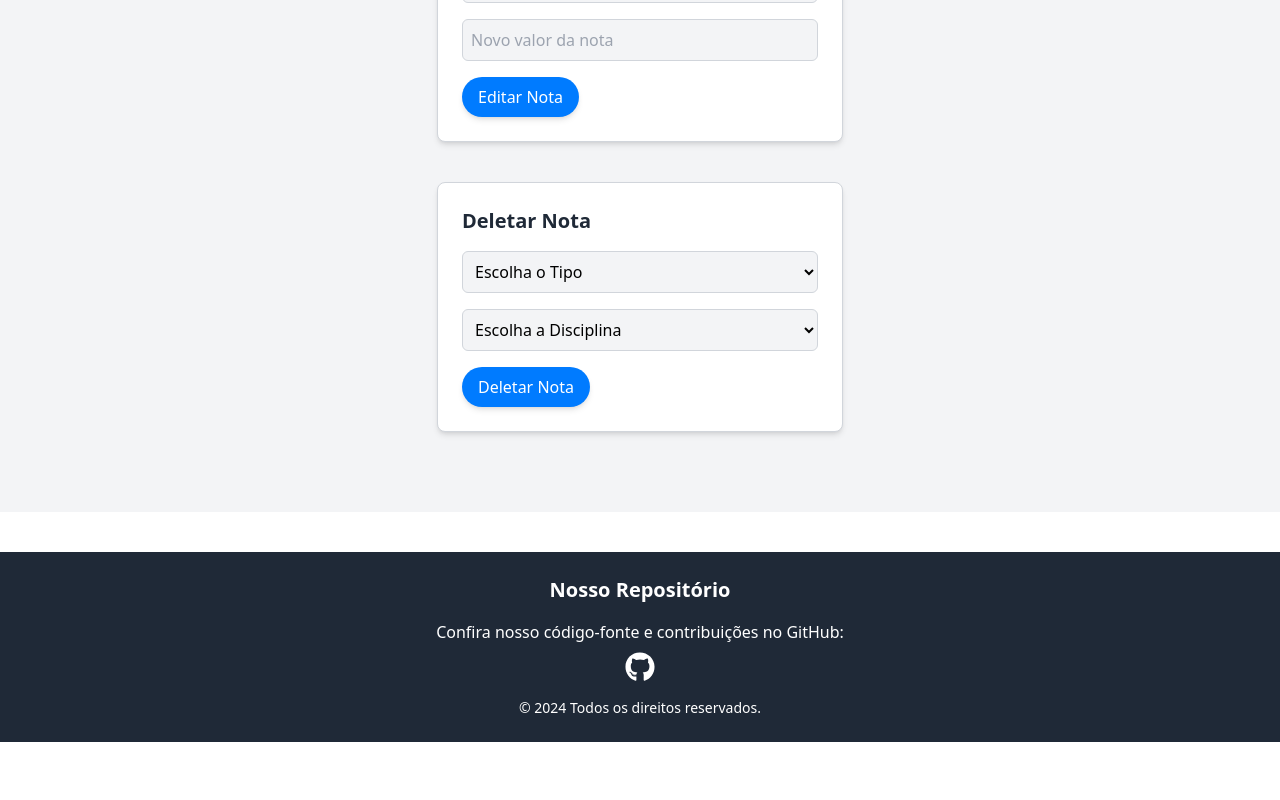
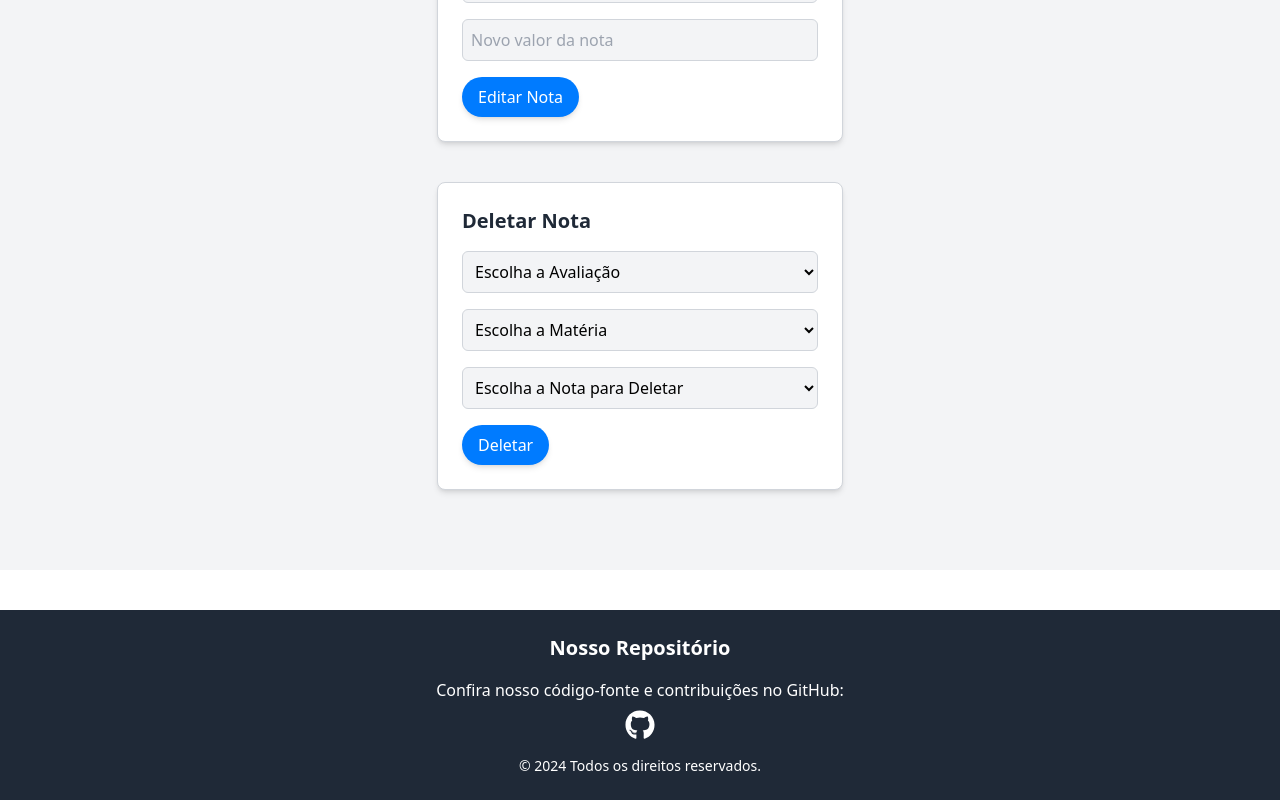
Before and after one commit to IsabellaMedeiros1/CP6-Front, a Next.js app in the folder portfolio/: page /cards/igor in a window 1280 px wide. Shown: the part 1406-2206 px from the top of the page. Before the commit the page ends 2148 px from the top, so only its background shows below. Built offline with nearby package versions, Linux system fonts and the light colour scheme.

Commit message:
arrumando o deletar dos outros cards

```diff
--- a/portfolio/src/app/cards/cristian/page.tsx
+++ b/portfolio/src/app/cards/cristian/page.tsx
@@ -17,7 +17,7 @@ export default function Cristian() {
   const [editType, setEditType] = useState<keyof TipoNotas>('Challenge');
   const [editSubject, setEditSubject] = useState<string>('');
   const [noteToEdit, setNoteToEdit] = useState<string>('');
-  const [noteToDelete, setNoteToDelete] = useState<string>('');
+  const [noteToDelete, setNoteToDelete] = useState<number | null>(null);
   const [confirmationMessage, setConfirmationMessage] = useState<string>('');
 
   useEffect(() => {
@@ -131,50 +131,40 @@ export default function Cristian() {
 
 
   const handleDeleteNote = async () => {
-    console.log('editSubject:', editSubject);
-    console.log('noteToDelete:', noteToDelete);
-    console.log('editType:', editType);
-
-    if (editSubject && noteToDelete && editType) {
-      const noteValueToDelete = Number(noteToDelete);
-
-      if (isNaN(noteValueToDelete)) {
-        console.error('O valor da nota é inválido.');
-        return;
-      }
+    if (typeof noteToDelete !== 'number') return;
 
     try {
-        const response = await fetch('http://localhost:3000/api/base-notas/2', {
-          method: 'DELETE',
+      const response = await fetch(`http://localhost:3000/api/base-notas/2`, {
+        method: "DELETE",
         headers: {
           'Content-Type': 'application/json',
         },
         body: JSON.stringify({
           tipo: editType,
           disciplina: editSubject,
-            valor: noteValueToDelete,
+          valor: noteToDelete,
         }),
       });
 
       if (response.ok) {
-          const updatedNotes = await response.json();
-          setNotes(updatedNotes);
-          setNoteToDelete('');
-          setConfirmationMessage('Nota deletada com sucesso!');
-          setTimeout(() => setConfirmationMessage(''), 3000);
+        setNotes((prevNotes) => {
+          if (!prevNotes) return null;
+
+          const updatedNotas: TipoNotas = { ...prevNotes };
+          if (updatedNotas[editType] && updatedNotas[editType][editSubject]) {
+            updatedNotas[editType][editSubject] = updatedNotas[editType][editSubject].filter(nota => nota !== noteToDelete);
+          }
+          return updatedNotas;
+        });
+        alert("A nota foi excluída com sucesso!");
       } else {
-          const errorData = await response.json();
-          console.error('Erro ao deletar nota:', errorData);
+        throw new Error("Erro ao excluir a nota: " + response.statusText);
       }
     } catch (error) {
-        console.error('Erro ao deletar nota:', error);
-      }
-    } else {
-      console.error('Faltam dados para deletar a nota. Certifique-se de que a nota, a disciplina e o tipo estão selecionados.');
+      console.error("Falha na exclusão da nota: ", error);
+      alert("Houve um erro ao tentar excluir a nota. Tente novamente.");
     }
   };
-
-
 
 
   return (
@@ -352,55 +342,58 @@ export default function Cristian() {
 
       <div className="form-container">
         <h2 className="titulo-form">Deletar Nota</h2>
+
         <select
           onChange={(e) => {
             const selectedValue = e.target.value as keyof TipoNotas;
             setEditType(selectedValue);
             setEditSubject('');
+            setNoteToDelete(null);
           }}
           className="select mb-4"
         >
-          <option value="">Escolha o Tipo</option>
-          {['Challenge', 'Global', 'Checkpoint'].map((type) => (
+          <option value="">Escolha a Avaliação</option>
+          {notes && ['Challenge', 'Global', 'Checkpoint'].map((type) => (
             <option key={type} value={type}>
               {type}
             </option>
           ))}
         </select>
 
-        {editType && notes && (
         <select
           value={editSubject}
-            onChange={(e) => setEditSubject(e.target.value)}
+          onChange={(e) => {
+            setEditSubject(e.target.value);
+            setNoteToDelete(null);
+          }}
           className="select mb-4"
         >
-            <option value="">Escolha a Disciplina</option>
-            {Object.keys(notes[editType] || {}).map((subject) => (
+          <option value="">Escolha a Matéria</option>
+          {editType && notes && Object.keys(notes[editType]).map((subject) => (
             <option key={subject} value={subject}>
               {subject}
             </option>
           ))}
         </select>
-        )}
 
-        {editSubject && notes && notes[editType] && notes[editType][editSubject] && (
         <select
-            value={noteToEdit}
-            onChange={(e) => setNoteToEdit(e.target.value)}
+          value={noteToDelete !== null ? noteToDelete : ''}
+          onChange={(e) => setNoteToDelete(e.target.value ? Number(e.target.value) : null)}
           className="select mb-4"
         >
-            <option value="">Escolha a Nota para Editar</option>
-            {notes[editType][editSubject].map((note: number, index: number) => (
+          <option value="">Escolha a Nota para Deletar</option>
+          {editSubject && notes && notes[editType][editSubject].map((note, index) => (
             <option key={index} value={note}>
               {note}
             </option>
           ))}
         </select>
-        )}
 
-
-        <button onClick={handleDeleteNote} className="btn-add-nota bg-[#007BFF] text-white hover:bg-[#0056b3] transition duration-200 px-4 py-2 rounded-full shadow-md">
-          Deletar Nota
+        <button
+          onClick={handleDeleteNote}
+          className="btn-add-nota bg-[#007BFF] text-white hover:bg-[#0056b3] transition duration-200 px-4 py-2 rounded-full shadow-md"
+        >
+          Deletar
         </button>
       </div>
     </div>
--- a/portfolio/src/app/cards/guilherme/page.tsx
+++ b/portfolio/src/app/cards/guilherme/page.tsx
@@ -18,7 +18,7 @@ export default function Guilherme() {
   const [editType, setEditType] = useState<keyof TipoNotas>('Challenge');
   const [editSubject, setEditSubject] = useState<string>('');
   const [noteToEdit, setNoteToEdit] = useState<string>('');
-  const [noteToDelete, setNoteToDelete] = useState<string>('');
+  const [noteToDelete, setNoteToDelete] = useState<number | null>(null);
   const [confirmationMessage, setConfirmationMessage] = useState<string>('');
 
   useEffect(() => {
@@ -130,51 +130,41 @@ export default function Guilherme() {
     }
   };
 
-
   const handleDeleteNote = async () => {
-    console.log('editSubject:', editSubject);
-    console.log('noteToDelete:', noteToDelete);
-    console.log('editType:', editType);
-
-    if (editSubject && noteToDelete && editType) {
-      const noteValueToDelete = Number(noteToDelete);
-
-      if (isNaN(noteValueToDelete)) {
-        console.error('O valor da nota é inválido.');
-        return;
-      }
+    if (typeof noteToDelete !== 'number') return;
 
     try {
-        const response = await fetch('http://localhost:3000/api/base-notas/4', {
-          method: 'DELETE',
+      const response = await fetch(`http://localhost:3000/api/base-notas/4`, {
+        method: "DELETE",
         headers: {
           'Content-Type': 'application/json',
         },
         body: JSON.stringify({
           tipo: editType,
           disciplina: editSubject,
-            valor: noteValueToDelete,
+          valor: noteToDelete,
         }),
       });
 
       if (response.ok) {
-          const updatedNotes = await response.json();
-          setNotes(updatedNotes);
-          setNoteToDelete('');
-          setConfirmationMessage('Nota deletada com sucesso!');
-          setTimeout(() => setConfirmationMessage(''), 3000);
+        setNotes((prevNotes) => {
+          if (!prevNotes) return null;
+
+          const updatedNotas: TipoNotas = { ...prevNotes };
+          if (updatedNotas[editType] && updatedNotas[editType][editSubject]) {
+            updatedNotas[editType][editSubject] = updatedNotas[editType][editSubject].filter(nota => nota !== noteToDelete);
+          }
+          return updatedNotas;
+        });
+        alert("A nota foi excluída com sucesso!");
       } else {
-          const errorData = await response.json();
-          console.error('Erro ao deletar nota:', errorData);
+        throw new Error("Erro ao excluir a nota: " + response.statusText);
       }
     } catch (error) {
-        console.error('Erro ao deletar nota:', error);
-      }
-    } else {
-      console.error('Faltam dados para deletar a nota. Certifique-se de que a nota, a disciplina e o tipo estão selecionados.');
+      console.error("Falha na exclusão da nota: ", error);
+      alert("Houve um erro ao tentar excluir a nota. Tente novamente.");
     }
   };
-
 
 
 
@@ -354,55 +344,58 @@ export default function Guilherme() {
 
       <div className="form-container">
         <h2 className="titulo-form">Deletar Nota</h2>
+
         <select
           onChange={(e) => {
             const selectedValue = e.target.value as keyof TipoNotas;
             setEditType(selectedValue);
             setEditSubject('');
+            setNoteToDelete(null);
           }}
           className="select mb-4"
         >
-          <option value="">Escolha o Tipo</option>
-          {['Challenge', 'Global', 'Checkpoint'].map((type) => (
+          <option value="">Escolha a Avaliação</option>
+          {notes && ['Challenge', 'Global', 'Checkpoint'].map((type) => (
             <option key={type} value={type}>
               {type}
             </option>
           ))}
         </select>
 
-        {editType && notes && (
         <select
           value={editSubject}
-            onChange={(e) => setEditSubject(e.target.value)}
+          onChange={(e) => {
+            setEditSubject(e.target.value);
+            setNoteToDelete(null);
+          }}
           className="select mb-4"
         >
-            <option value="">Escolha a Disciplina</option>
-            {Object.keys(notes[editType] || {}).map((subject) => (
+          <option value="">Escolha a Matéria</option>
+          {editType && notes && Object.keys(notes[editType]).map((subject) => (
             <option key={subject} value={subject}>
               {subject}
             </option>
           ))}
         </select>
-        )}
 
-        {editSubject && notes && notes[editType] && notes[editType][editSubject] && (
         <select
-            value={noteToEdit}
-            onChange={(e) => setNoteToEdit(e.target.value)}
+          value={noteToDelete !== null ? noteToDelete : ''}
+          onChange={(e) => setNoteToDelete(e.target.value ? Number(e.target.value) : null)}
           className="select mb-4"
         >
-            <option value="">Escolha a Nota para Editar</option>
-            {notes[editType][editSubject].map((note: number, index: number) => (
+          <option value="">Escolha a Nota para Deletar</option>
+          {editSubject && notes && notes[editType][editSubject].map((note, index) => (
             <option key={index} value={note}>
               {note}
             </option>
           ))}
         </select>
-        )}
 
-
-        <button onClick={handleDeleteNote} className="btn-add-nota bg-[#007BFF] text-white hover:bg-[#0056b3] transition duration-200 px-4 py-2 rounded-full shadow-md">
-          Deletar Nota
+        <button
+          onClick={handleDeleteNote}
+          className="btn-add-nota bg-[#007BFF] text-white hover:bg-[#0056b3] transition duration-200 px-4 py-2 rounded-full shadow-md"
+        >
+          Deletar
         </button>
       </div>
     </div>
--- a/portfolio/src/app/cards/igor/page.tsx
+++ b/portfolio/src/app/cards/igor/page.tsx
@@ -18,7 +18,7 @@ export default function Igor() {
   const [editType, setEditType] = useState<keyof TipoNotas>('Challenge');
   const [editSubject, setEditSubject] = useState<string>('');
   const [noteToEdit, setNoteToEdit] = useState<string>('');
-  const [noteToDelete, setNoteToDelete] = useState<string>('');
+  const [noteToDelete, setNoteToDelete] = useState<number | null>(null);
   const [confirmationMessage, setConfirmationMessage] = useState<string>('');
 
   useEffect(() => {
@@ -132,49 +132,40 @@ export default function Igor() {
 
 
   const handleDeleteNote = async () => {
-    console.log('editSubject:', editSubject);
-    console.log('noteToDelete:', noteToDelete);
-    console.log('editType:', editType);
-
-    if (editSubject && noteToDelete && editType) {
-      const noteValueToDelete = Number(noteToDelete);
-
-      if (isNaN(noteValueToDelete)) {
-        console.error('O valor da nota é inválido.');
-        return;
-      }
+    if (typeof noteToDelete !== 'number') return;
 
     try {
-        const response = await fetch('http://localhost:3000/api/base-notas/5', {
-          method: 'DELETE',
+      const response = await fetch(`http://localhost:3000/api/base-notas/5`, {
+        method: "DELETE",
         headers: {
           'Content-Type': 'application/json',
         },
         body: JSON.stringify({
           tipo: editType,
           disciplina: editSubject,
-            valor: noteValueToDelete,
+          valor: noteToDelete,
         }),
       });
 
       if (response.ok) {
-          const updatedNotes = await response.json();
-          setNotes(updatedNotes);
-          setNoteToDelete('');
-          setConfirmationMessage('Nota deletada com sucesso!');
-          setTimeout(() => setConfirmationMessage(''), 3000);
+        setNotes((prevNotes) => {
+          if (!prevNotes) return null;
+
+          const updatedNotas: TipoNotas = { ...prevNotes };
+          if (updatedNotas[editType] && updatedNotas[editType][editSubject]) {
+            updatedNotas[editType][editSubject] = updatedNotas[editType][editSubject].filter(nota => nota !== noteToDelete);
+          }
+          return updatedNotas;
+        });
+        alert("A nota foi excluída com sucesso!");
       } else {
-          const errorData = await response.json();
-          console.error('Erro ao deletar nota:', errorData);
+        throw new Error("Erro ao excluir a nota: " + response.statusText);
       }
     } catch (error) {
-        console.error('Erro ao deletar nota:', error);
-      }
-    } else {
-      console.error('Faltam dados para deletar a nota. Certifique-se de que a nota, a disciplina e o tipo estão selecionados.');
+      console.error("Falha na exclusão da nota: ", error);
+      alert("Houve um erro ao tentar excluir a nota. Tente novamente.");
     }
   };
-
 
 
 
@@ -354,55 +345,58 @@ export default function Igor() {
 
       <div className="form-container">
         <h2 className="titulo-form">Deletar Nota</h2>
+
         <select
           onChange={(e) => {
             const selectedValue = e.target.value as keyof TipoNotas;
             setEditType(selectedValue);
             setEditSubject('');
+            setNoteToDelete(null);
           }}
           className="select mb-4"
         >
-          <option value="">Escolha o Tipo</option>
-          {['Challenge', 'Global', 'Checkpoint'].map((type) => (
+          <option value="">Escolha a Avaliação</option>
+          {notes && ['Challenge', 'Global', 'Checkpoint'].map((type) => (
             <option key={type} value={type}>
               {type}
             </option>
           ))}
         </select>
 
-        {editType && notes && (
         <select
           value={editSubject}
-            onChange={(e) => setEditSubject(e.target.value)}
+          onChange={(e) => {
+            setEditSubject(e.target.value);
+            setNoteToDelete(null);
+          }}
           className="select mb-4"
         >
-            <option value="">Escolha a Disciplina</option>
-            {Object.keys(notes[editType] || {}).map((subject) => (
+          <option value="">Escolha a Matéria</option>
+          {editType && notes && Object.keys(notes[editType]).map((subject) => (
             <option key={subject} value={subject}>
               {subject}
             </option>
           ))}
         </select>
-        )}
 
-        {editSubject && notes && notes[editType] && notes[editType][editSubject] && (
         <select
-            value={noteToEdit}
-            onChange={(e) => setNoteToEdit(e.target.value)}
+          value={noteToDelete !== null ? noteToDelete : ''}
+          onChange={(e) => setNoteToDelete(e.target.value ? Number(e.target.value) : null)}
           className="select mb-4"
         >
-            <option value="">Escolha a Nota para Editar</option>
-            {notes[editType][editSubject].map((note: number, index: number) => (
+          <option value="">Escolha a Nota para Deletar</option>
+          {editSubject && notes && notes[editType][editSubject].map((note, index) => (
             <option key={index} value={note}>
               {note}
             </option>
           ))}
         </select>
-        )}
 
-
-        <button onClick={handleDeleteNote} className="btn-add-nota bg-[#007BFF] text-white hover:bg-[#0056b3] transition duration-200 px-4 py-2 rounded-full shadow-md">
-          Deletar Nota
+        <button
+          onClick={handleDeleteNote}
+          className="btn-add-nota bg-[#007BFF] text-white hover:bg-[#0056b3] transition duration-200 px-4 py-2 rounded-full shadow-md"
+        >
+          Deletar
         </button>
       </div>
     </div>
--- a/portfolio/src/app/cards/isabella/page.tsx
+++ b/portfolio/src/app/cards/isabella/page.tsx
@@ -166,9 +166,6 @@ export default function Isabella() {
       alert("Houve um erro ao tentar excluir a nota. Tente novamente.");
     }
   };
-
-
-
 
   return (
     <div className="min-h-screen bg-gray-100 p-10 flex flex-col items-center">
--- a/portfolio/src/app/cards/paula/page.tsx
+++ b/portfolio/src/app/cards/paula/page.tsx
@@ -18,7 +18,7 @@ export default function Paula() {
   const [editType, setEditType] = useState<keyof TipoNotas>('Challenge');
   const [editSubject, setEditSubject] = useState<string>('');
   const [noteToEdit, setNoteToEdit] = useState<string>('');
-  const [noteToDelete, setNoteToDelete] = useState<string>('');
+  const [noteToDelete, setNoteToDelete] = useState<number | null>(null);
   const [confirmationMessage, setConfirmationMessage] = useState<string>('');
 
   useEffect(() => {
@@ -132,46 +132,38 @@ export default function Paula() {
 
 
   const handleDeleteNote = async () => {
-    console.log('editSubject:', editSubject);
-    console.log('noteToDelete:', noteToDelete);
-    console.log('editType:', editType);
-
-    if (editSubject && noteToDelete && editType) {
-      const noteValueToDelete = Number(noteToDelete);
-
-      if (isNaN(noteValueToDelete)) {
-        console.error('O valor da nota é inválido.');
-        return;
-      }
+    if (typeof noteToDelete !== 'number') return;
 
     try {
-        const response = await fetch('http://localhost:3000/api/base-notas/3', {
-          method: 'DELETE',
+      const response = await fetch(`http://localhost:3000/api/base-notas/3`, {
+        method: "DELETE",
         headers: {
           'Content-Type': 'application/json',
         },
         body: JSON.stringify({
           tipo: editType,
           disciplina: editSubject,
-            valor: noteValueToDelete,
+          valor: noteToDelete,
         }),
       });
 
       if (response.ok) {
-          const updatedNotes = await response.json();
-          setNotes(updatedNotes);
-          setNoteToDelete('');
-          setConfirmationMessage('Nota deletada com sucesso!');
-          setTimeout(() => setConfirmationMessage(''), 3000);
+        setNotes((prevNotes) => {
+          if (!prevNotes) return null;
+
+          const updatedNotas: TipoNotas = { ...prevNotes };
+          if (updatedNotas[editType] && updatedNotas[editType][editSubject]) {
+            updatedNotas[editType][editSubject] = updatedNotas[editType][editSubject].filter(nota => nota !== noteToDelete);
+          }
+          return updatedNotas;
+        });
+        alert("A nota foi excluída com sucesso!");
       } else {
-          const errorData = await response.json();
-          console.error('Erro ao deletar nota:', errorData);
+        throw new Error("Erro ao excluir a nota: " + response.statusText);
       }
     } catch (error) {
-        console.error('Erro ao deletar nota:', error);
-      }
-    } else {
-      console.error('Faltam dados para deletar a nota. Certifique-se de que a nota, a disciplina e o tipo estão selecionados.');
+      console.error("Falha na exclusão da nota: ", error);
+      alert("Houve um erro ao tentar excluir a nota. Tente novamente.");
     }
   };
 
@@ -354,55 +346,58 @@ export default function Paula() {
 
       <div className="form-container">
         <h2 className="titulo-form">Deletar Nota</h2>
+
         <select
           onChange={(e) => {
             const selectedValue = e.target.value as keyof TipoNotas;
             setEditType(selectedValue);
             setEditSubject('');
+            setNoteToDelete(null);
           }}
           className="select mb-4"
         >
-          <option value="">Escolha o Tipo</option>
-          {['Challenge', 'Global', 'Checkpoint'].map((type) => (
+          <option value="">Escolha a Avaliação</option>
+          {notes && ['Challenge', 'Global', 'Checkpoint'].map((type) => (
             <option key={type} value={type}>
               {type}
             </option>
           ))}
         </select>
 
-        {editType && notes && (
         <select
           value={editSubject}
-            onChange={(e) => setEditSubject(e.target.value)}
+          onChange={(e) => {
+            setEditSubject(e.target.value);
+            setNoteToDelete(null);
+          }}
           className="select mb-4"
         >
-            <option value="">Escolha a Disciplina</option>
-            {Object.keys(notes[editType] || {}).map((subject) => (
+          <option value="">Escolha a Matéria</option>
+          {editType && notes && Object.keys(notes[editType]).map((subject) => (
             <option key={subject} value={subject}>
               {subject}
             </option>
           ))}
         </select>
-        )}
 
-        {editSubject && notes && notes[editType] && notes[editType][editSubject] && (
         <select
-            value={noteToEdit}
-            onChange={(e) => setNoteToEdit(e.target.value)}
+          value={noteToDelete !== null ? noteToDelete : ''}
+          onChange={(e) => setNoteToDelete(e.target.value ? Number(e.target.value) : null)}
           className="select mb-4"
         >
-            <option value="">Escolha a Nota para Editar</option>
-            {notes[editType][editSubject].map((note: number, index: number) => (
+          <option value="">Escolha a Nota para Deletar</option>
+          {editSubject && notes && notes[editType][editSubject].map((note, index) => (
             <option key={index} value={note}>
               {note}
             </option>
           ))}
         </select>
-        )}
 
-
-        <button onClick={handleDeleteNote} className="btn-add-nota bg-[#007BFF] text-white hover:bg-[#0056b3] transition duration-200 px-4 py-2 rounded-full shadow-md">
-          Deletar Nota
+        <button
+          onClick={handleDeleteNote}
+          className="btn-add-nota bg-[#007BFF] text-white hover:bg-[#0056b3] transition duration-200 px-4 py-2 rounded-full shadow-md"
+        >
+          Deletar
         </button>
       </div>
     </div>
```
Lines whose indentation alone changed are shown as unchanged.
